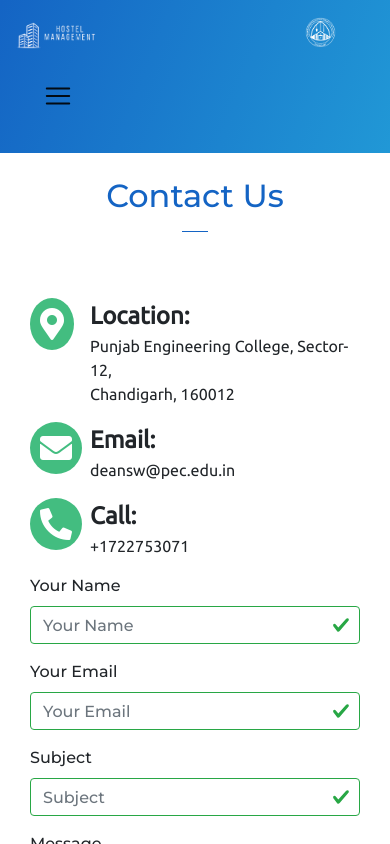
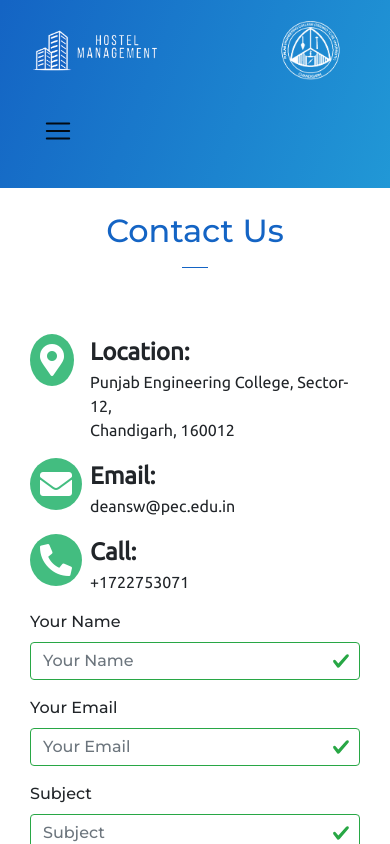
Before and after one commit to Hostel-Desk/Hostel-Desk-Frontend, a React (Create React App) app: page /contactus in a window 390 px wide. Built offline with nearby package versions, Linux system fonts and the light colour scheme.

Commit message:
header css changes

```diff
--- a/src/App.css
+++ b/src/App.css
@@ -17,6 +17,8 @@ body{
 }
 .header{
     padding-top: 10px;
+    padding-right: 0;
+    padding-left: 30px;
 }
 .hms{
     height: 25%;
@@ -26,6 +28,17 @@ body{
     padding-top: 1.5%;
     height: 15%;
     width: 15%;
+}
+
+@media (max-width: 768px){
+    .hms{
+        height: 40%;
+        width: 40%;
+    }
+    .pec{
+        height: 30%;
+        width: 30%;
+    }
 }
 
 /* Nav Component */
--- a/src/redux/actionCreators.js
+++ b/src/redux/actionCreators.js
@@ -135,7 +135,7 @@ export const fetchMealbill = () => (dispatch) => {
 
     const bearer = 'Bearer ' + localStorage.getItem('token');
 
-    return fetch(baseUrl + 'mealbills', {
+    return fetch(baseUrl + 'mealBills', {
         headers: {
             'method': 'GET',
             'Authorization': bearer
```
